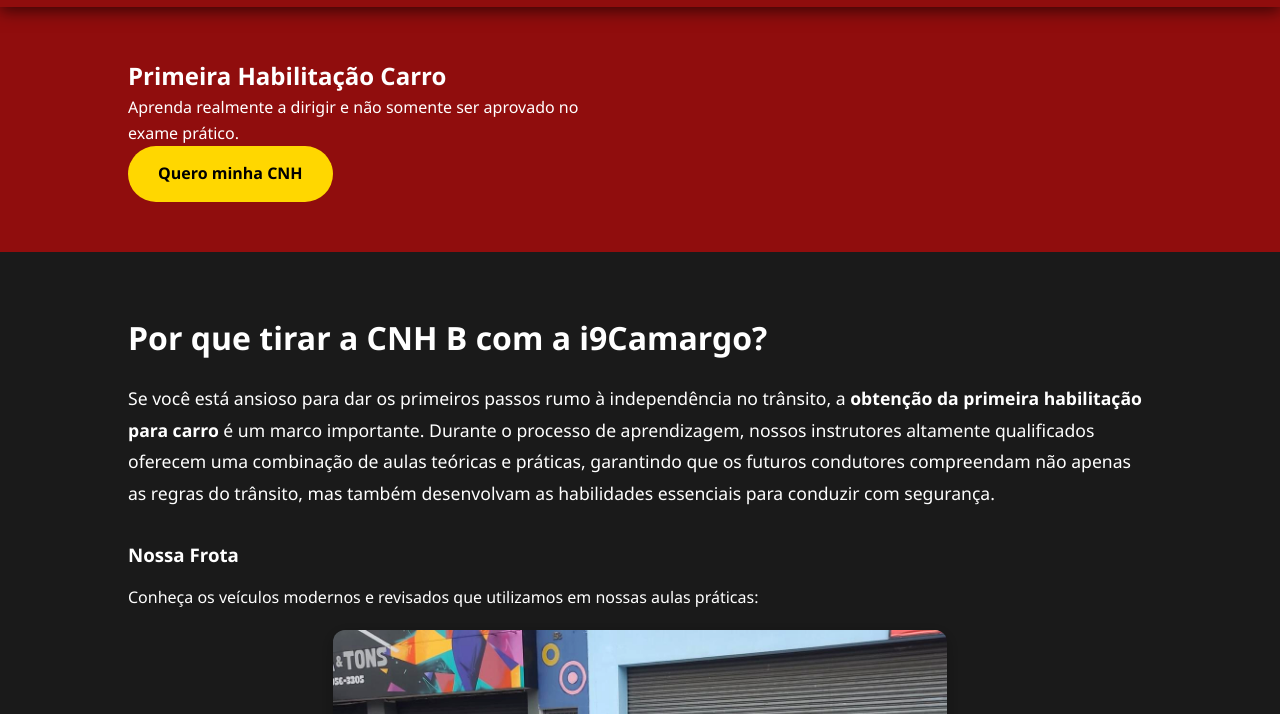
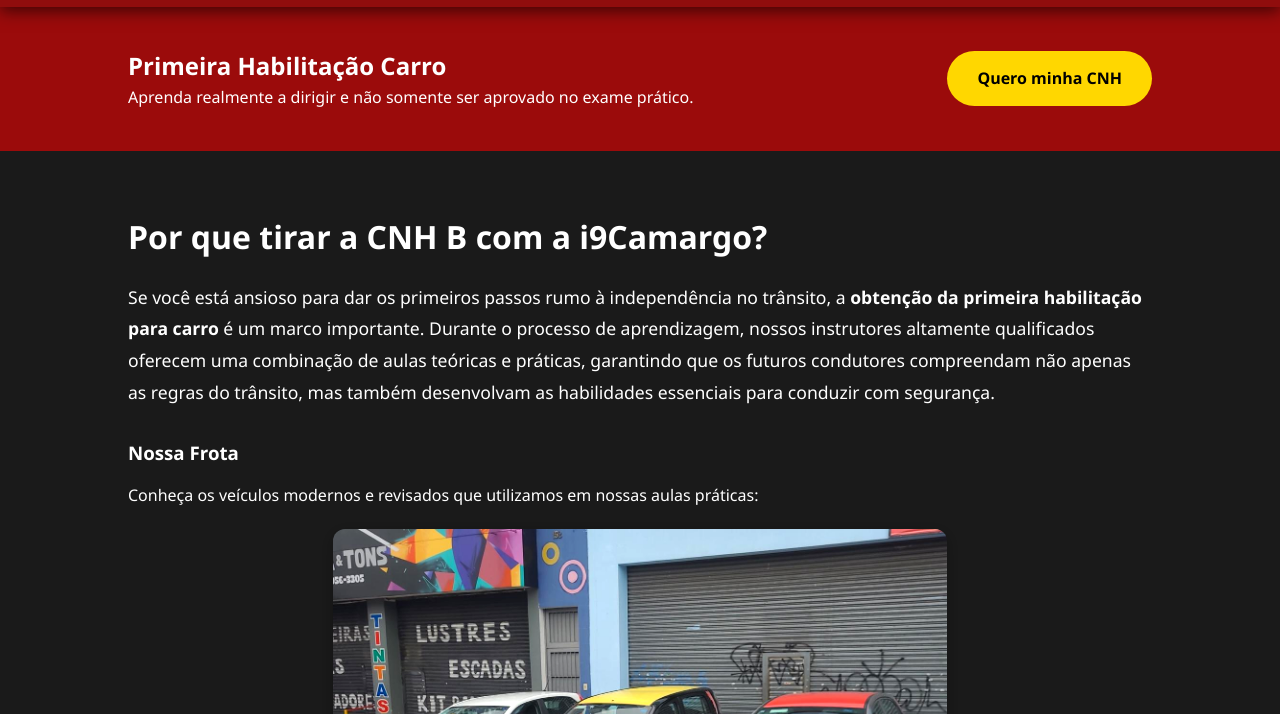
Before and after one commit to MrKalanguinho/auto-escola-site, a plain HTML site: page cnh-b.html in a window 1280 px wide. Shown: the part 86-800 px from the top of the page. Drawn offline with Linux system fonts and the light colour scheme.

Commit message:
Update banner layout and add WhatsApp button
Adjusted the banner layout and added a button for quick access to WhatsApp.

```diff
--- a/cnh-b.html
+++ b/cnh-b.html
@@ -27,14 +27,15 @@
         <nav><div class="menu-item"><a href="index.html" style="color: #ffffff;">Voltar ao Início</a></div></nav>
     </header>
 
-    <section class="banner-cnh">
+    <!-- Banner ajustado com justify-content: space-between para colocar o botão na direita[cite: 1] -->
+    <section class="banner-cnh" style="display: flex; align-items: center; justify-content: space-between; padding: 40px 10%; background: #9b0b0b;">
         <div class="conteudo-banner">
             <h1>Primeira Habilitação Carro</h1>
             <p>Aprenda realmente a dirigir e não somente ser aprovado no exame prático.</p>
+        </div>
+        <div class="botao-banner">
             <a href="https://wa.me/message/3VDWR5NXCJEEN1" target="_blank" class="btn-banner">Quero minha CNH</a>
         </div>
-        <div class="imagem-banner">
-            </div>
     </section>
 
     <section class="detalhes-curso" style="padding: 60px 10%; background: #1a1a1a; color: #ffffff;">
```
